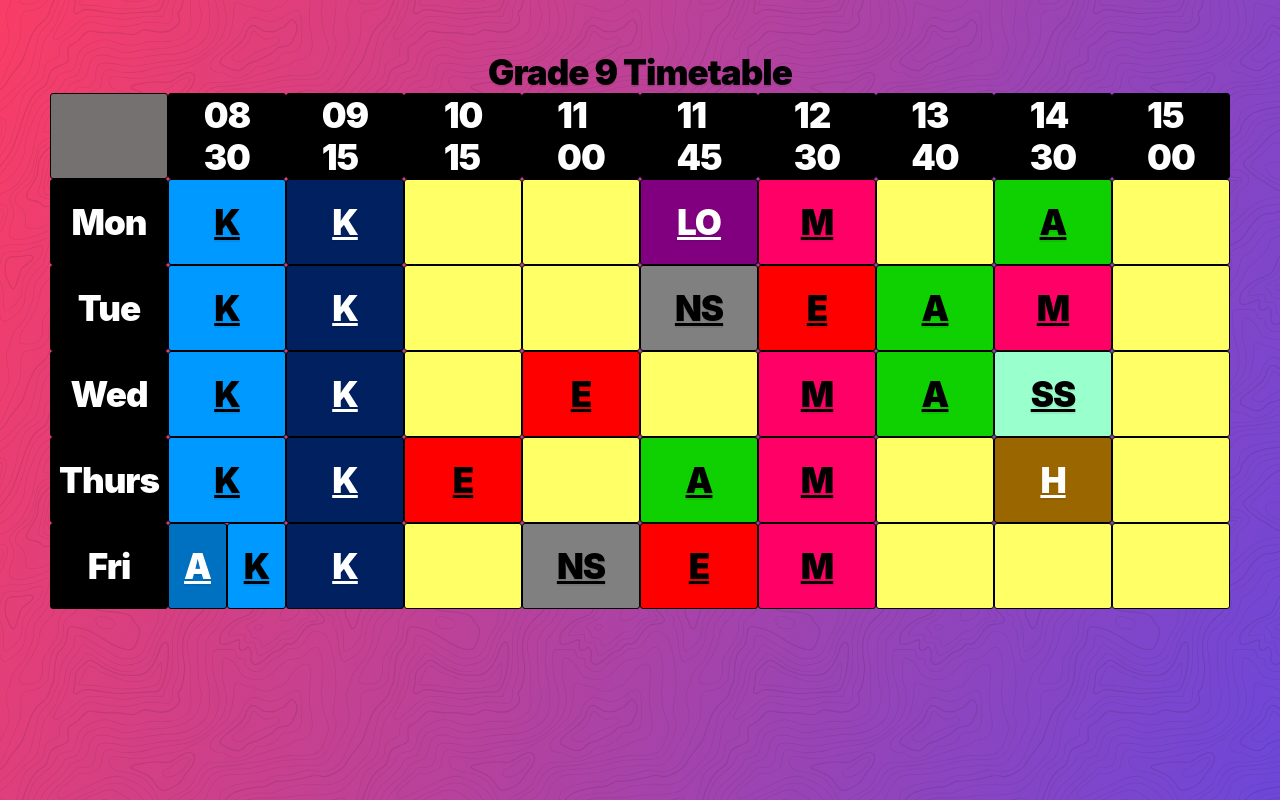
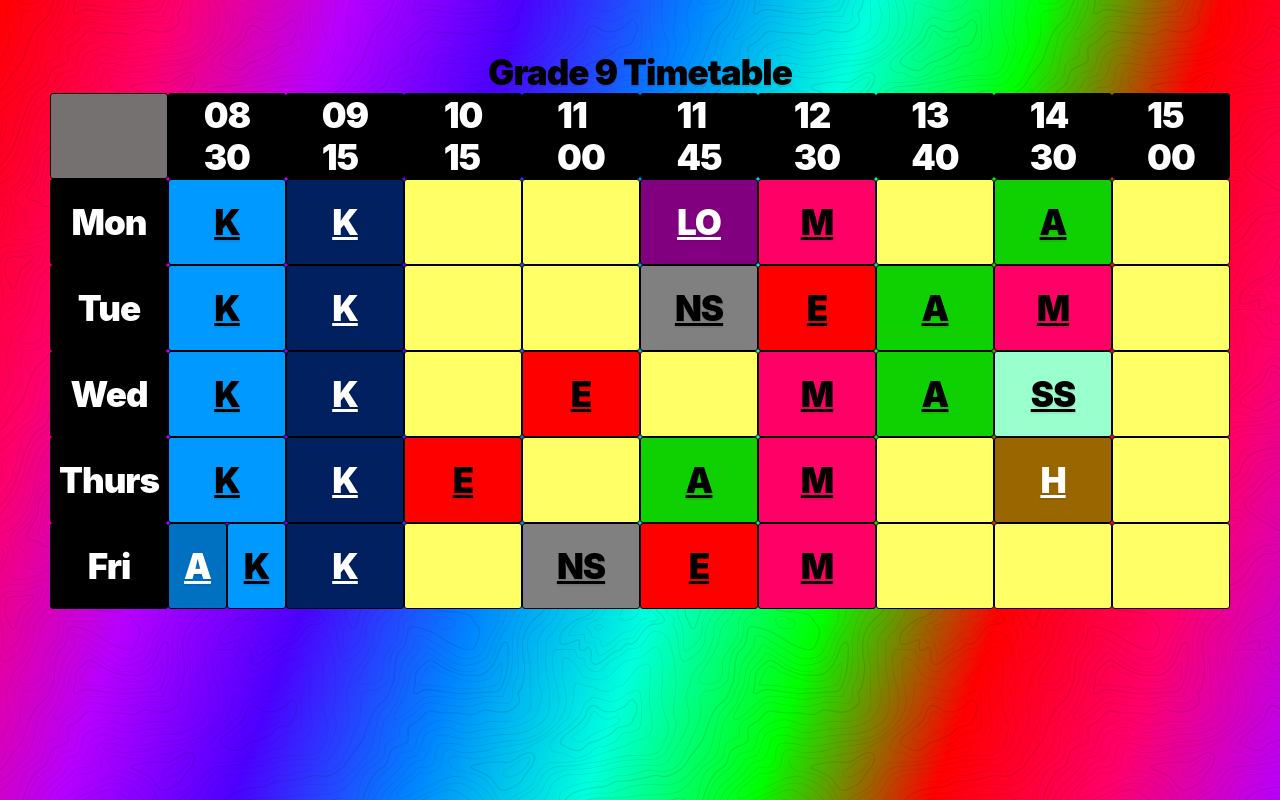
Before and after one commit to YechielN/Grade9Maharsha, a plain HTML site: page index.html in a window 1280 px wide. Drawn offline with Linux system fonts and the light colour scheme.

Commit message:
Update style.css

```diff
--- a/assets/style.css
+++ b/assets/style.css
@@ -37,7 +37,8 @@ html {
 
 body {
   background-image: url("./images/topography.svg"),
-    linear-gradient(110deg, #f93d66, #6d47d9);
+    /*linear-gradient(110deg, #f93d66, #6d47d9);*/
+    linear-gradient(110deg, #ff0000, #ff006a, #b700ff, #4c00ff, #0084ff, #00ffdd, #00ff00,#ff0000, #ff006a, #b700ff);
   background-size: 340px, auto;
   min-height: calc(100vh - 100px);
   margin: 50px;
```
